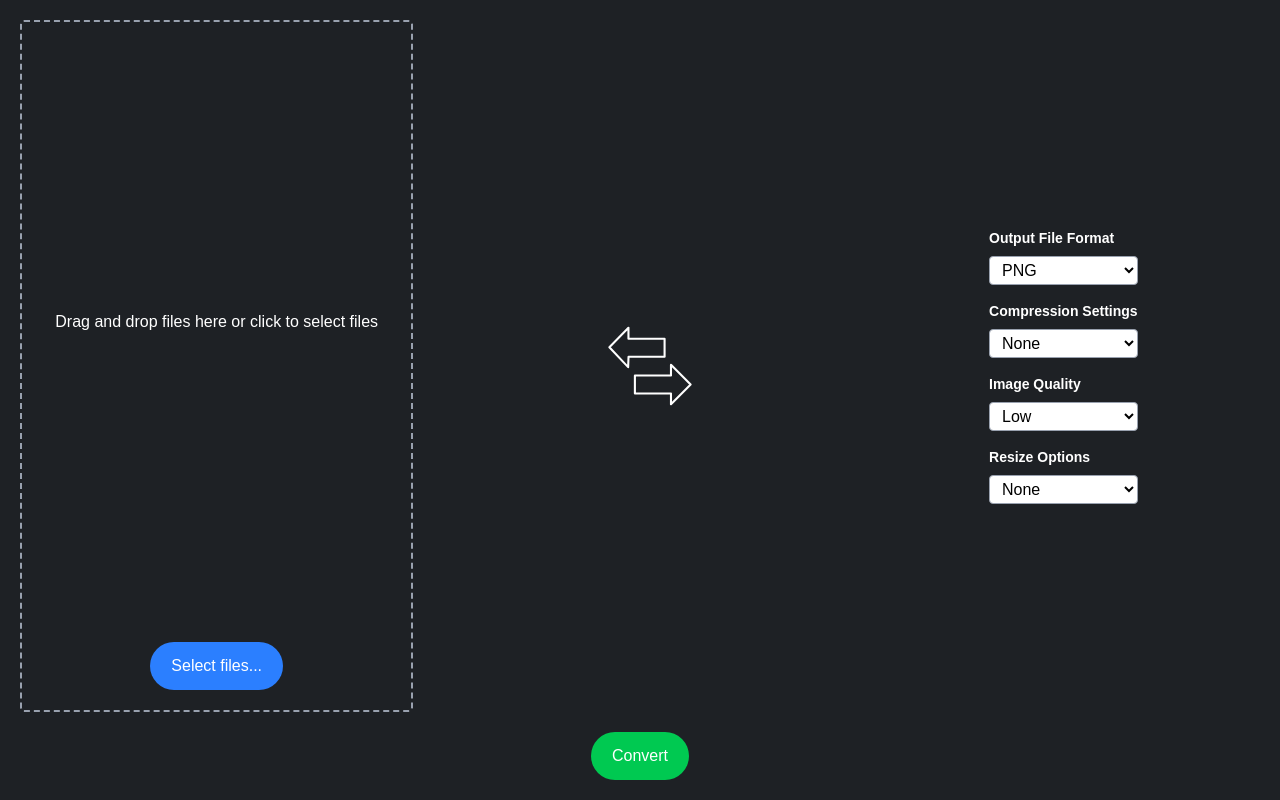
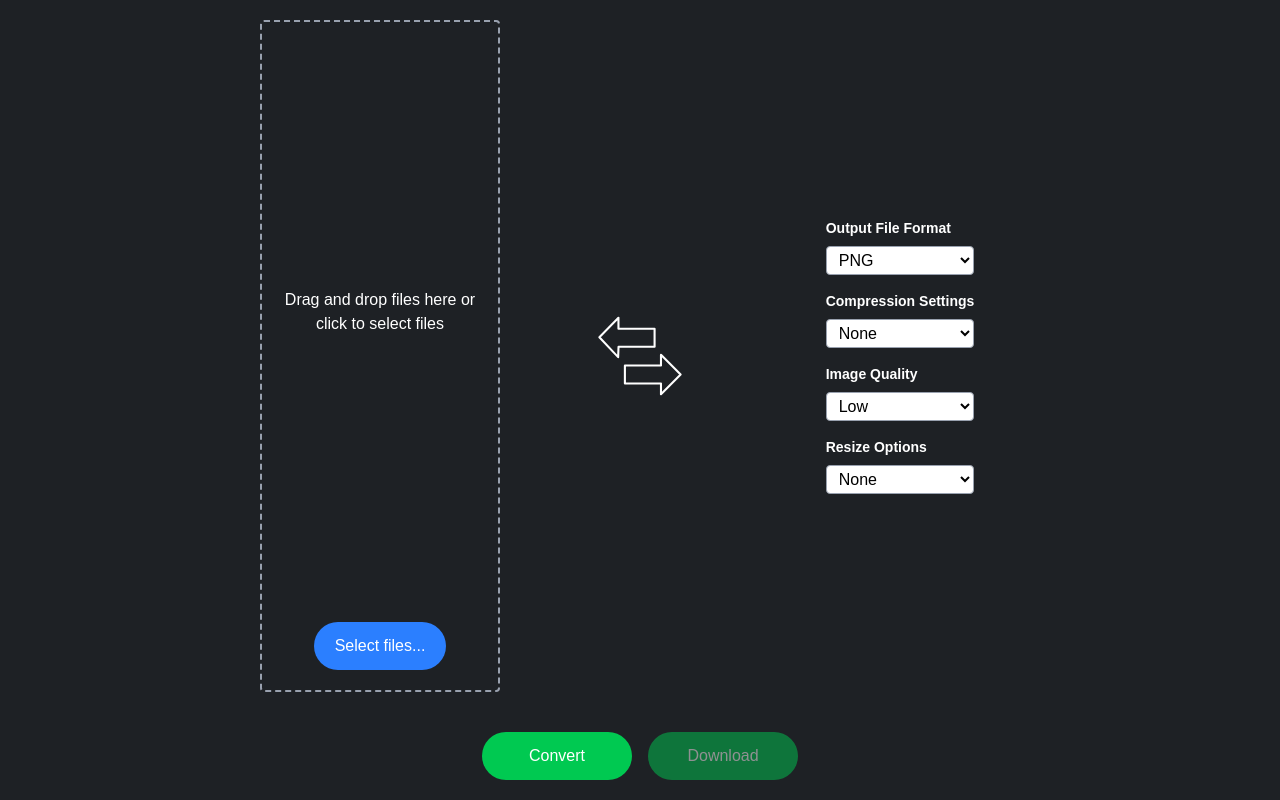
Before and after one commit to LibreConverters/libreconverters.com, a Next.js app: page / in a window 1280 px wide. Built offline with nearby package versions, Linux system fonts and the light colour scheme.

Commit message:
improve layout. add download button and create containers for ads on left/right sides

```diff
--- a/src/app/page.tsx
+++ b/src/app/page.tsx
@@ -27,26 +27,51 @@ export default function Home() {
 
       {/* Top Row: Split into two columns */}
       <div style={{ flex: 1, display: 'flex', marginBottom: '20px' }}>
-        <div style={{ flex: 1, marginRight: '20px' }}>
+
+        {/* AdSense ad */}
+        <div style={{ flex: 1, display: 'flex', justifyContent: 'center', alignItems: 'center' }}>
+          {/* AdSense ad will go here */}
+        </div>
+
+        {/* File Drop Box */}
+        <div style={{ flex: 1 }}>
           <FileDropBox />
         </div>
+
+        {/* Converter icon */}
         <div style={{ flex: 1, display: 'flex', justifyContent: 'center', alignItems: 'center', padding: '20px' }}>
           <div style={{ filter: 'invert(1)' }}>
-          <Image src="/convert.svg" alt="converter" width={100} height={100} />
+            <Image src="/convert.svg" alt="converter" width={100} height={100} />
+          </div>
         </div>
-        </div>
+
+        {/* Settings panel */}
         <div style={{ flex: 1}}>
           <SettingsPanel />
         </div>
+
+        {/* AdSense ad */}
+        <div style={{ flex: 1, display: 'flex', justifyContent: 'center', alignItems: 'center' }}>
+          {/* AdSense ad will go here */}
+        </div>
       </div>
 
+
       {/* Bottom Row: Convert Button */}
-      <div className="flex justify-center">
+      <div className="flex justify-center items-center gap-4" style={{ marginTop: '20px' }}>
         <button
           // onClick={handleConvert}
-          className="rounded-full border border-transparent transition-colors flex items-center justify-center bg-green-500 text-white gap-2 hover:bg-green-600 dark:hover:bg-green-400 font-medium text-sm sm:text-base h-10 sm:h-12 px-4 sm:px-5 sm:w-auto"
+          className="rounded-full border border-transparent transition-colors flex items-center justify-center bg-green-500 text-white gap-2 hover:bg-green-600 dark:hover:bg-green-400 font-medium text-sm sm:text-base h-12 px-5 w-[150px]"
         >
           Convert
+        </button>
+
+        <button
+          disabled
+          // onClick={handleDownload}
+          className="rounded-full border border-transparent transition-colors flex items-center justify-center bg-green-500 text-white gap-2 hover:bg-green-600 dark:hover:bg-green-400 font-medium text-sm sm:text-base h-12 px-5 w-[150px] opacity-50 cursor-not-allowed"
+        >
+          Download
         </button>
       </div>
 
```
